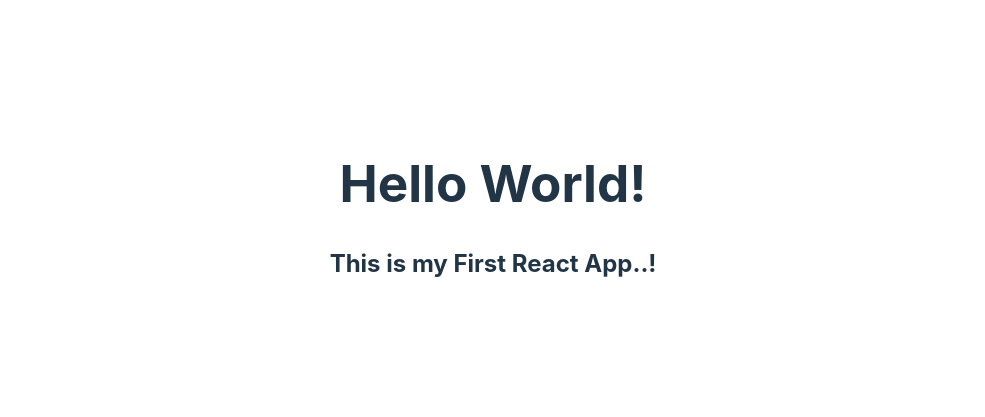
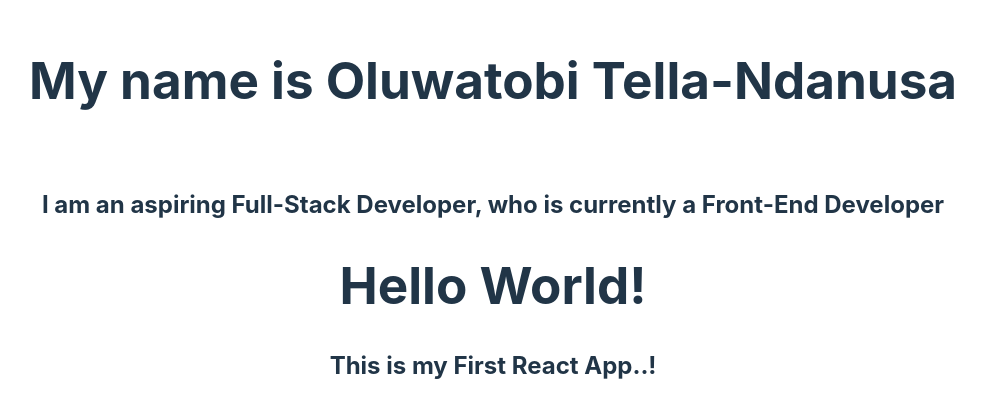
Before and after one commit to Tobziy/ytg, a React (Vite) app: page / in a window 1280 px wide. Shown: the part 189-606 px from the top of the page, without its empty margins (147-1132 px from the left). Built offline with nearby package versions, Linux system fonts and the light colour scheme.

Commit message:
First Import and Export

```diff
--- a/src/App.jsx
+++ b/src/App.jsx
@@ -1,9 +1,11 @@
 import './App.css'
+import {HomeHeader} from './components/header/Header.jsx'
 function App() {
 
   return (
     <>
       <div>
+        <HomeHeader/>
         <h1>Hello World!</h1>
         <h2>This is my First React App..!</h2>
       </div>
--- /dev/null
+++ b/src/components/header/Header.jsx
@@ -0,0 +1,11 @@
+export function HomeHeader() {
+    return (
+        <>
+        <div>
+            <h1>My name is Oluwatobi Tella-Ndanusa</h1>
+            <br />
+            <h2>I am an aspiring Full-Stack Developer, who is currently a Front-End Developer</h2>
+        </div>
+        </>
+    )
+}
```
Also changed, not shown: src/components/props/testprop.jsx (added, +7 -0 lines).
